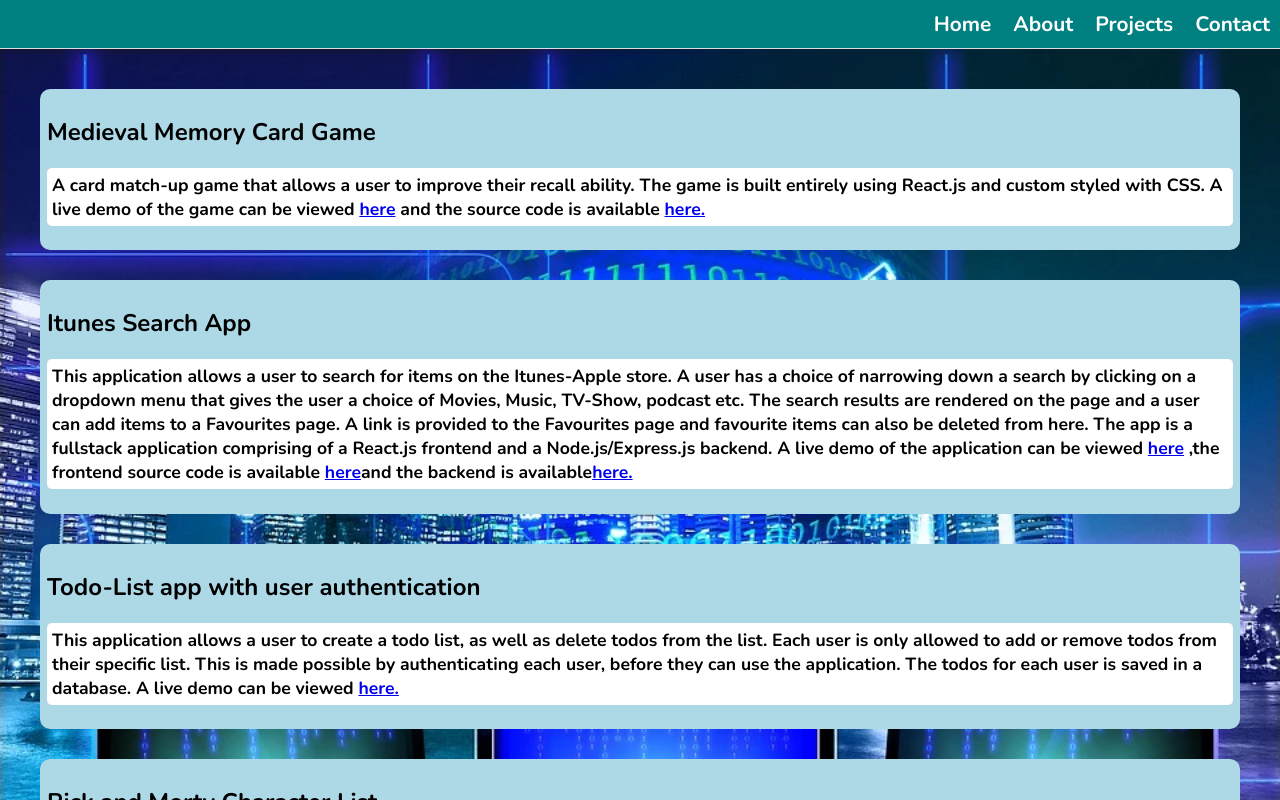
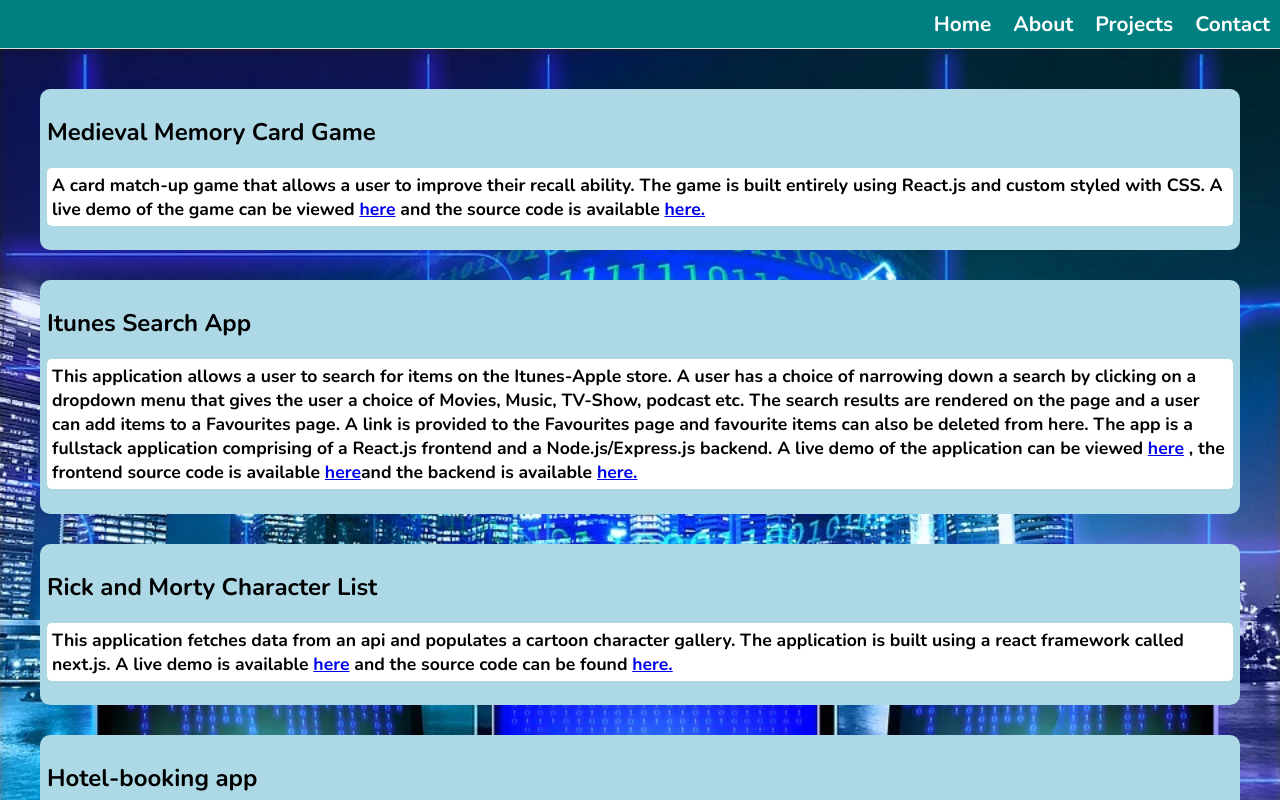
Before and after one commit to johnnyd81/my-portfolio, a Next.js app: page /projects in a window 1280 px wide. Shown: the top 800 px of the page. Built offline with nearby package versions, Linux system fonts and the light colour scheme.

Commit message:
edited project page

```diff
--- a/pages/projects.js
+++ b/pages/projects.js
@@ -34,25 +34,12 @@ export default function Projects() {
           <Link href="https://itunes-frontend.vercel.app/">
             <a>here</a>
           </Link>{" "}
-          ,the frontend source code is available{" "}
+          , the frontend source code is available{" "}
           <Link href="https://github.com/johnnyd81/itunes-frontend">
             <a>here</a>
           </Link>
-          and the backend is available
+          and the backend is available{" "}
           <Link href="https://github.com/johnnyd81/itunes-frontend">
-            <a>here.</a>
-          </Link>
-        </p>
-      </div>
-      <div className="project-item">
-        <h2>Todo-List app with user authentication</h2>
-        <p>
-          This application allows a user to create a todo list, as well as
-          delete todos from the list. Each user is only allowed to add or remove
-          todos from their specific list. This is made possible by
-          authenticating each user, before they can use the application. The
-          todos for each user is saved in a database. A live demo can be viewed{" "}
-          <Link href="https://todo-app-frontend-kappa.vercel.app/login">
             <a>here.</a>
           </Link>
         </p>
@@ -82,11 +69,11 @@ export default function Projects() {
           <Link href="https://hotel-frontend-alpha.vercel.app/login">
             <a>here</a>
           </Link>{" "}
-          ,the frontend source code can be found{" "}
+          , the frontend source code can be found{" "}
           <Link href="https://github.com/johnnyd81/hotel-frontend">
             <a>here</a>
           </Link>{" "}
-          and the backend can be found
+          and the backend can be found{" "}
           <Link href="https://github.com/johnnyd81/hotel-backend">
             <a>here.</a>
           </Link>
```
